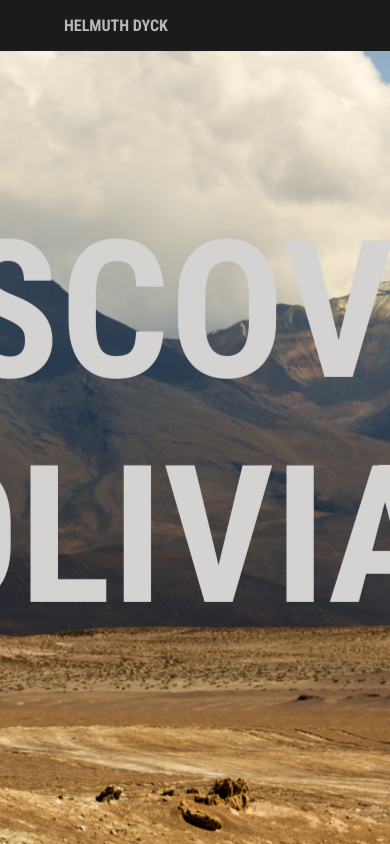
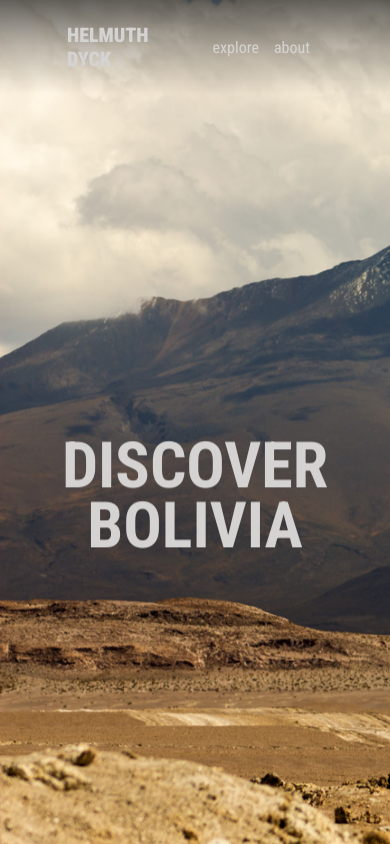
Before and after one commit to helmdyck/discoverBolivia, a React (Vite) app: page / in a window 390 px wide. Built offline with nearby package versions, Linux system fonts and the light colour scheme.

Commit message:
css update

```diff
--- a/src/App.css
+++ b/src/App.css
@@ -1,18 +1,18 @@
 /*Color scheme in Huemint.com https://huemint.com/website-monochrome/#palette=1c1b1a-d5d3d2*/
-@import url('https://fonts.googleapis.com/css2?family=Roboto+Condensed:wght@100;400;700;900&display=swap');
+@import url("https://fonts.googleapis.com/css2?family=Roboto+Condensed:wght@100;400;700;900&display=swap");
 @import url("https://cdn.jsdelivr.net/npm/bootstrap-icons@1.11.3/font/bootstrap-icons.min.css");
 
 :root {
   --main-bg-color: #1c1b1a;
   --text-color: #d5d3d2;
-  --font-family:'Roboto Condensed', sans-serif;
+  --font-family: "Roboto Condensed", sans-serif;
 }
 
 html {
   scroll-behavior: smooth;
 }
 
-img{
+img {
   width: 100%;
   display: block;
 }
@@ -47,7 +47,7 @@ body {
   transform: translateZ(-10px) scale(2.02);
 }
 
-.third{
+.third {
   transform: translateZ(-8px) scale(1.82);
 }
 
@@ -73,16 +73,18 @@ body {
   object-fit: cover;
   object-position: bottom;
   z-index: -1;
+  transition: 0.5s ease-in-out;
 }
 
-.title{
+.title {
   position: absolute;
-  bottom: 65px;
-  font-size: 12rem;
+  bottom: 150px;
+  font-size: 10rem;
   color: var(--text-color);
+  transition: 0.5s ease-in-out;
 }
 
-.categories{
+.categories {
   min-height: 125vh;
   background-color: var(--main-bg-color);
   display: grid;
@@ -97,9 +99,8 @@ body {
   gap: 3rem;
 }
 
-.img__card{
+.img__card {
   opacity: 0;
-
 }
 
 .img__card img {
@@ -129,3 +130,50 @@ body {
   padding: 0.75rem 1rem;
   border-radius: 5px;
 }
+
+@media (max-width: 1400px) {
+  .title{
+    font-size: 9rem;
+  }
+}
+
+@media (max-width: 1200px) {
+  .title{
+    font-size: 7rem;
+    bottom: 170px;
+  }
+}
+
+@media (max-width: 992px) {
+  .title{
+    font-size: 6rem;
+    bottom: 190px;
+  }
+}
+
+@media (max-width: 768px) {
+  .title{
+    font-size: 5rem;
+    text-align: center;
+    line-height: 70px;
+    bottom: 200px;
+  }
+
+  .fourth,
+.third,
+.second,
+.first {
+  object-position: left;
+}
+}
+
+@media (max-width: 480px) {
+  .title{
+    font-size: 4rem;
+    line-height: 60px;
+  }
+}
+
+@media (max-width: 320px) {
+  /* … */
+}
--- a/src/components/Navbar.css
+++ b/src/components/Navbar.css
@@ -8,19 +8,20 @@
 
 .nav-container {
   position: fixed;
-  background-color: var(--main-bg-color);
+  background: linear-gradient(0deg, #1c1b1a00, #1c1b1a49, #1c1b1ab0);
   color: var(--text-color);
+
   min-width: 100%;
   transition: 0.5s ease-in-out;
   z-index: 1;
 }
 
 .nav-logo {
-  width: 150px;
+  padding: 3px;
   object-fit: contain;
   transition: 0.5s ease-in-out;
-  font-weight: 700;
-  mix-blend-mode: difference;
+  font-weight: 900;
+  font-size: 20px;
 }
 
 /*Pages*/
@@ -29,11 +30,11 @@
   flex-direction: row;
   margin-left: 1.5rem;
   gap: 15px;
+
 }
 
-.pages i {
+.pages p {
   cursor: pointer;
-  mix-blend-mode: difference;
 }
 
 .navbar-body {
@@ -49,46 +50,10 @@
   margin: 0 80px 0 64px;
 }
 
-.brand-pages-body p {
-  cursor: pointer;
-}
 
-.user-body i {
-  padding: 8px 4px;
-}
-
-.nav-icon {
-  font-size: 1.33rem;
-}
-
-.nav-icon-profile {
-  font-size: 1.5rem;
-}
 
 @media (max-width: 992px) {
-  .user-body {
-    display: none;
-  }
 
-  .navbar-body {
-    margin: 0;
-  }
-
-  .pages {
-    display: none;
-  }
-
-  .burger-menu i {
-    display: block;
-  }
-
-  .cart-menu i {
-    display: block;
-  }
-
-  .cart-menu span {
-    display: block;
-  }
 }
 
 @media (max-width: 576px) {
--- a/src/components/Navbar.jsx
+++ b/src/components/Navbar.jsx
@@ -7,8 +7,8 @@ function Navbar() {
         <div className="nav__body">
           <p className="nav-logo">HELMUTH DYCK</p>
           <div className="pages">
-            <i className="bi bi-grid-3x3-gap-fill"></i>
-            <i className="bi bi-info-square-fill"></i>
+            <p>explore</p>
+            <p>about</p>
           </div>
         </div>
 
```
